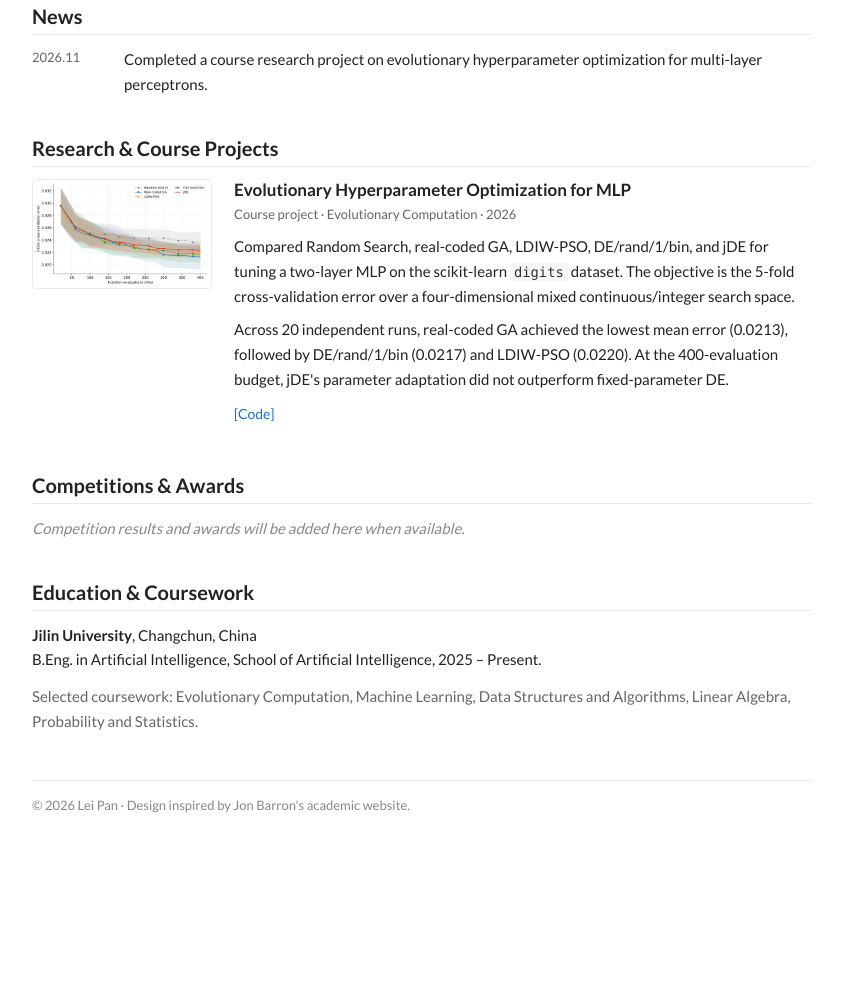
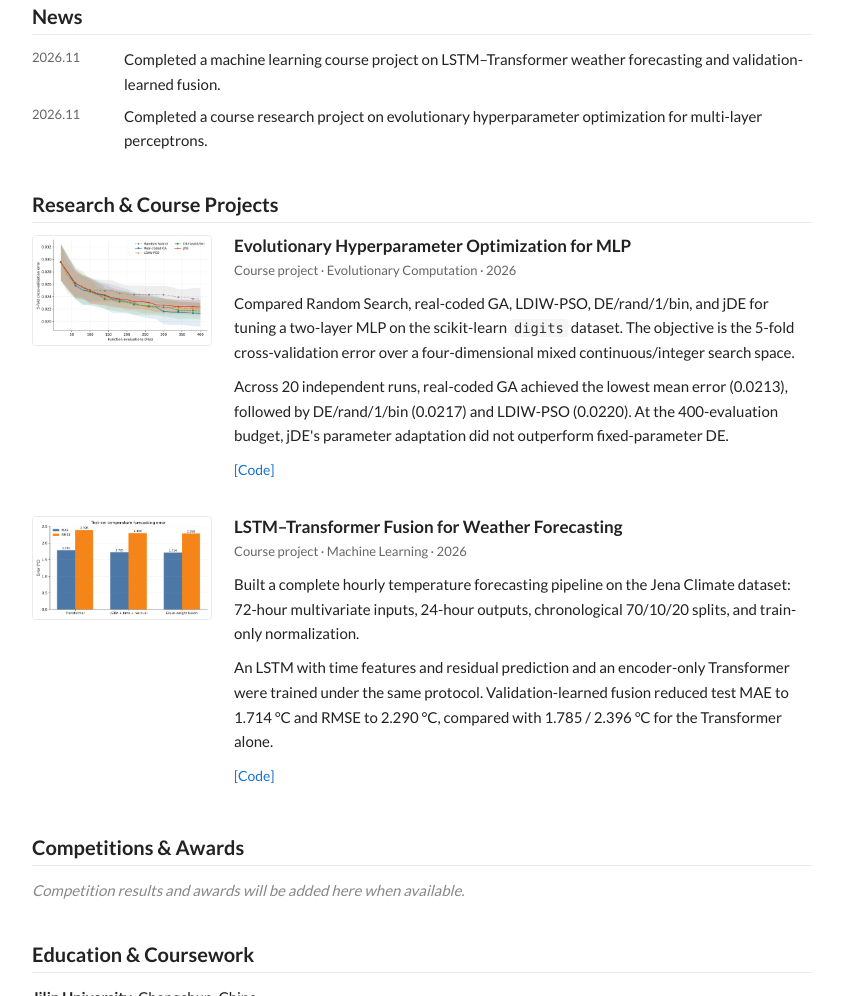
Before and after one commit to LeiPan-JLU/LeiPan-JLU.github.io, a plain HTML site: page index.html in a window 1280 px wide. Shown: the part 326-1322 px from the top of the page, without its empty margins (218-1061 px from the left). Before the commit the page ends 1170 px from the top, so only its background shows below. Drawn offline with Linux system fonts and the light colour scheme.

Commit message:
feat: add weather forecasting project card and news item

```diff
--- a/index.html
+++ b/index.html
@@ -40,6 +40,7 @@
     <section id="news">
       <h2>News</h2>
       <ul class="news">
+        <li><span class="date">2026.11</span> Completed a machine learning course project on LSTM–Transformer weather forecasting and validation-learned fusion.</li>
         <li><span class="date">2026.11</span> Completed a course research project on evolutionary hyperparameter optimization for multi-layer perceptrons.</li>
       </ul>
     </section>
@@ -68,6 +69,30 @@
           </p>
           <p class="links">
             <a href="https://github.com/LeiPan-JLU/evolutionary-hpo-mlp" target="_blank" rel="noopener">[Code]</a>
+          </p>
+        </div>
+      </article>
+
+      <article class="project">
+        <div class="thumb">
+          <img src="images/weather-fusion.png" alt="Test-set MAE and RMSE for Transformer, LSTM, and fusion models">
+        </div>
+        <div class="project-text">
+          <h3>LSTM–Transformer Fusion for Weather Forecasting</h3>
+          <p class="meta">Course project · Machine Learning · 2026</p>
+          <p>
+            Built a complete hourly temperature forecasting pipeline on the Jena
+            Climate dataset: 72-hour multivariate inputs, 24-hour outputs,
+            chronological 70/10/20 splits, and train-only normalization.
+          </p>
+          <p>
+            An LSTM with time features and residual prediction and an encoder-only
+            Transformer were trained under the same protocol. Validation-learned
+            fusion reduced test MAE to 1.714 °C and RMSE to 2.290 °C, compared with
+            1.785 / 2.396 °C for the Transformer alone.
+          </p>
+          <p class="links">
+            <a href="https://github.com/LeiPan-JLU/lstm-transformer-weather-fusion" target="_blank" rel="noopener">[Code]</a>
           </p>
         </div>
       </article>
```
Also changed, not shown: images/weather-fusion.png (added).
